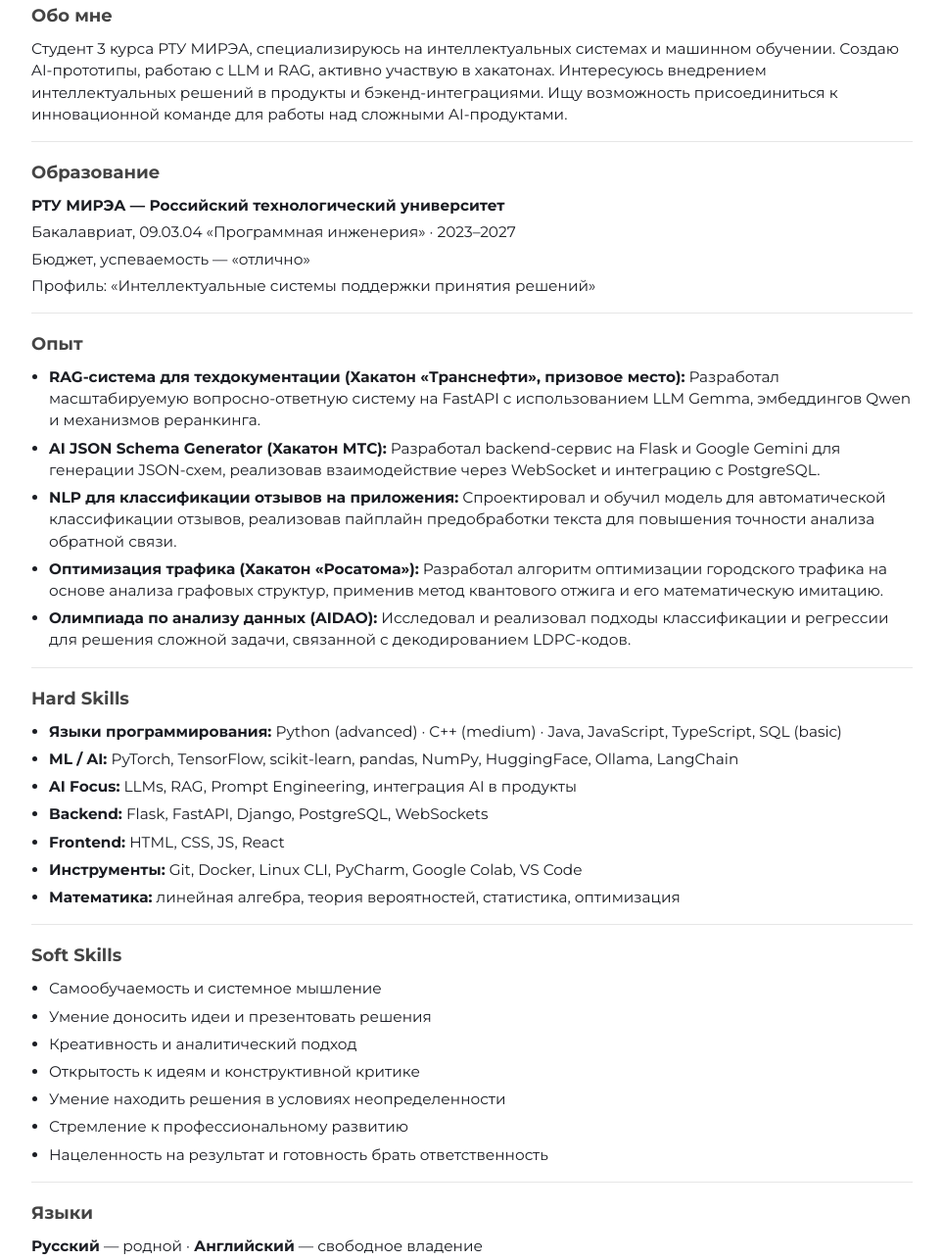
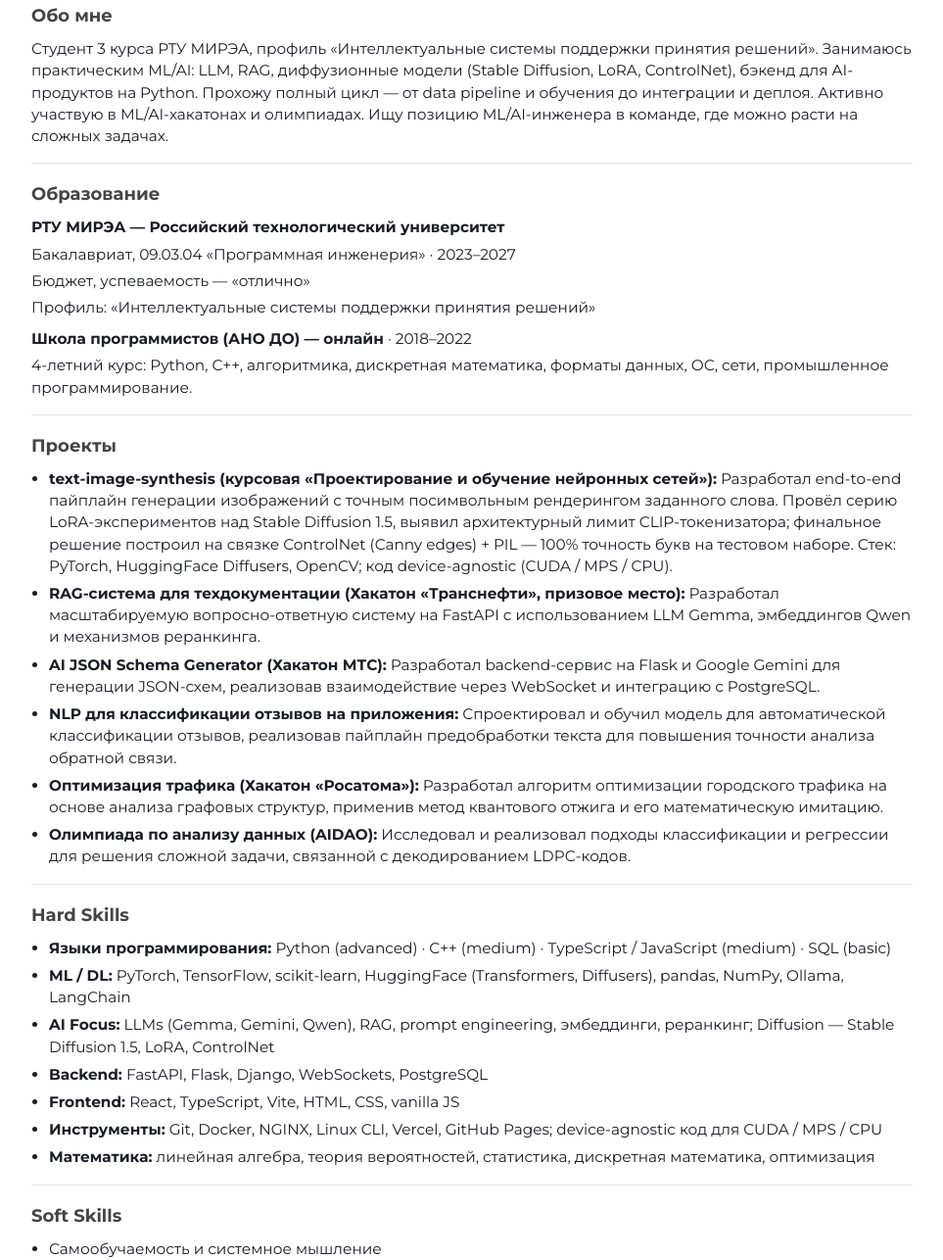
Before and after one commit to trxumx/cv-net, a plain HTML site: page index.html in a window 1280 px wide. Shown: the part 182-1468 px from the top of the page at 98% size, without its empty margins (158-1121 px from the left). Drawn offline with Linux system fonts and the light colour scheme.

Commit message:
Refresh CV: ML/AI focus, add coursework project & extra education
- Reframe summary toward ML/AI engineer role, keep hackathon mention
- Add text-image-synthesis (Stable Diffusion / LoRA / ControlNet coursework) to projects
- Add School of Programmers (2018-2022) to education
- Expand hard skills: HF Diffusers, Diffusion stack, Vite, NGINX, GitHub Pages, device-agnostic CUDA/MPS/CPU; level up TS/JS
- Bump English to C1

```diff
--- a/index.html
+++ b/index.html
@@ -139,7 +139,7 @@
 
     <section class="block">
       <h2>Обо мне</h2>
-      <p>Студент 3 курса РТУ МИРЭА, специализируюсь на интеллектуальных системах и машинном обучении. Создаю AI-прототипы, работаю с LLM и RAG, активно участвую в хакатонах. Интересуюсь внедрением интеллектуальных решений в продукты и бэкенд-интеграциями. Ищу возможность присоединиться к инновационной команде для работы над сложными AI-продуктами.</p>
+      <p>Студент 3 курса РТУ МИРЭА, профиль «Интеллектуальные системы поддержки принятия решений». Занимаюсь практическим ML/AI: LLM, RAG, диффузионные модели (Stable Diffusion, LoRA, ControlNet), бэкенд для AI-продуктов на Python. Прохожу полный цикл — от data pipeline и обучения до интеграции и деплоя. Активно участвую в ML/AI-хакатонах и олимпиадах. Ищу позицию ML/AI-инженера в команде, где можно расти на сложных задачах.</p>
     </section>
 
     <div class="rule"></div>
@@ -150,13 +150,16 @@
       <p>Бакалавриат, 09.03.04 «Программная инженерия» · 2023–2027</p>
       <p>Бюджет, успеваемость — «отлично»</p>
       <p>Профиль: «Интеллектуальные системы поддержки принятия решений»</p>
+      <p style="margin-top:10px;"><b>Школа программистов (АНО ДО) — онлайн</b> · 2018–2022</p>
+      <p>4-летний курс: Python, C++, алгоритмика, дискретная математика, форматы данных, ОС, сети, промышленное программирование.</p>
     </section>
 
     <div class="rule"></div>
 
     <section class="block">
-      <h2>Опыт</h2>
+      <h2>Проекты</h2>
       <ul>
+        <li><b>text-image-synthesis (курсовая «Проектирование и обучение нейронных сетей»):</b> Разработал end-to-end пайплайн генерации изображений с точным посимвольным рендерингом заданного слова. Провёл серию LoRA-экспериментов над Stable Diffusion 1.5, выявил архитектурный лимит CLIP-токенизатора; финальное решение построил на связке ControlNet (Canny edges) + PIL — 100% точность букв на тестовом наборе. Стек: PyTorch, HuggingFace Diffusers, OpenCV; код device-agnostic (CUDA / MPS / CPU).</li>
         <li><b>RAG-система для техдокументации (Хакатон «Транснефти», призовое место):</b> Разработал масштабируемую вопросно-ответную систему на FastAPI с использованием LLM Gemma, эмбеддингов Qwen и механизмов реранкинга.</li>
         <li><b>AI JSON Schema Generator (Хакатон МТС):</b> Разработал backend-сервис на Flask и Google Gemini для генерации JSON-схем, реализовав взаимодействие через WebSocket и интеграцию с PostgreSQL.</li>
         <li><b>NLP для классификации отзывов на приложения:</b> Спроектировал и обучил модель для автоматической классификации отзывов, реализовав пайплайн предобработки текста для повышения точности анализа обратной связи.</li>
@@ -170,13 +173,13 @@
     <section class="block">
       <h2>Hard Skills</h2>
       <ul>
-        <li><b>Языки программирования:</b> Python (advanced) · C++ (medium) · Java, JavaScript, TypeScript, SQL (basic)</li>
-        <li><b>ML / AI:</b> PyTorch, TensorFlow, scikit-learn, pandas, NumPy, HuggingFace, Ollama, LangChain</li>
-        <li><b>AI Focus:</b> LLMs, RAG, Prompt Engineering, интеграция AI в продукты</li>
-        <li><b>Backend:</b> Flask, FastAPI, Django, PostgreSQL, WebSockets</li>
-        <li><b>Frontend:</b> HTML, CSS, JS, React</li>
-        <li><b>Инструменты:</b> Git, Docker, Linux CLI, PyCharm, Google Colab, VS Code</li>
-        <li><b>Математика:</b> линейная алгебра, теория вероятностей, статистика, оптимизация</li>
+        <li><b>Языки программирования:</b> Python (advanced) · C++ (medium) · TypeScript / JavaScript (medium) · SQL (basic)</li>
+        <li><b>ML / DL:</b> PyTorch, TensorFlow, scikit-learn, HuggingFace (Transformers, Diffusers), pandas, NumPy, Ollama, LangChain</li>
+        <li><b>AI Focus:</b> LLMs (Gemma, Gemini, Qwen), RAG, prompt engineering, эмбеддинги, реранкинг; Diffusion — Stable Diffusion 1.5, LoRA, ControlNet</li>
+        <li><b>Backend:</b> FastAPI, Flask, Django, WebSockets, PostgreSQL</li>
+        <li><b>Frontend:</b> React, TypeScript, Vite, HTML, CSS, vanilla JS</li>
+        <li><b>Инструменты:</b> Git, Docker, NGINX, Linux CLI, Vercel, GitHub Pages; device-agnostic код для CUDA / MPS / CPU</li>
+        <li><b>Математика:</b> линейная алгебра, теория вероятностей, статистика, дискретная математика, оптимизация</li>
       </ul>
     </section>
 
@@ -199,7 +202,7 @@
 
     <section class="block">
       <h2>Языки</h2>
-      <p><b>Русский</b> — родной · <b>Английский</b> — свободное владение</p>
+      <p><b>Русский</b> — родной · <b>Английский</b> — C1 (free fluency)</p>
     </section>
   </div>
 </body>
```
